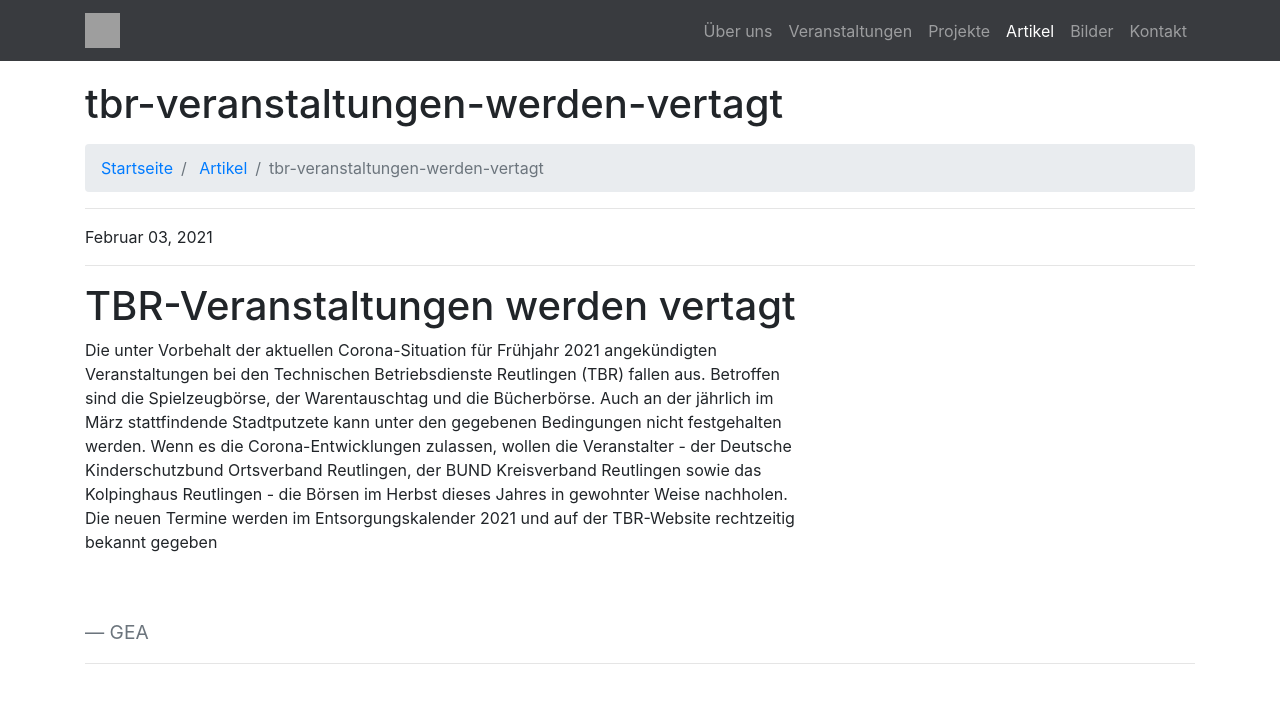
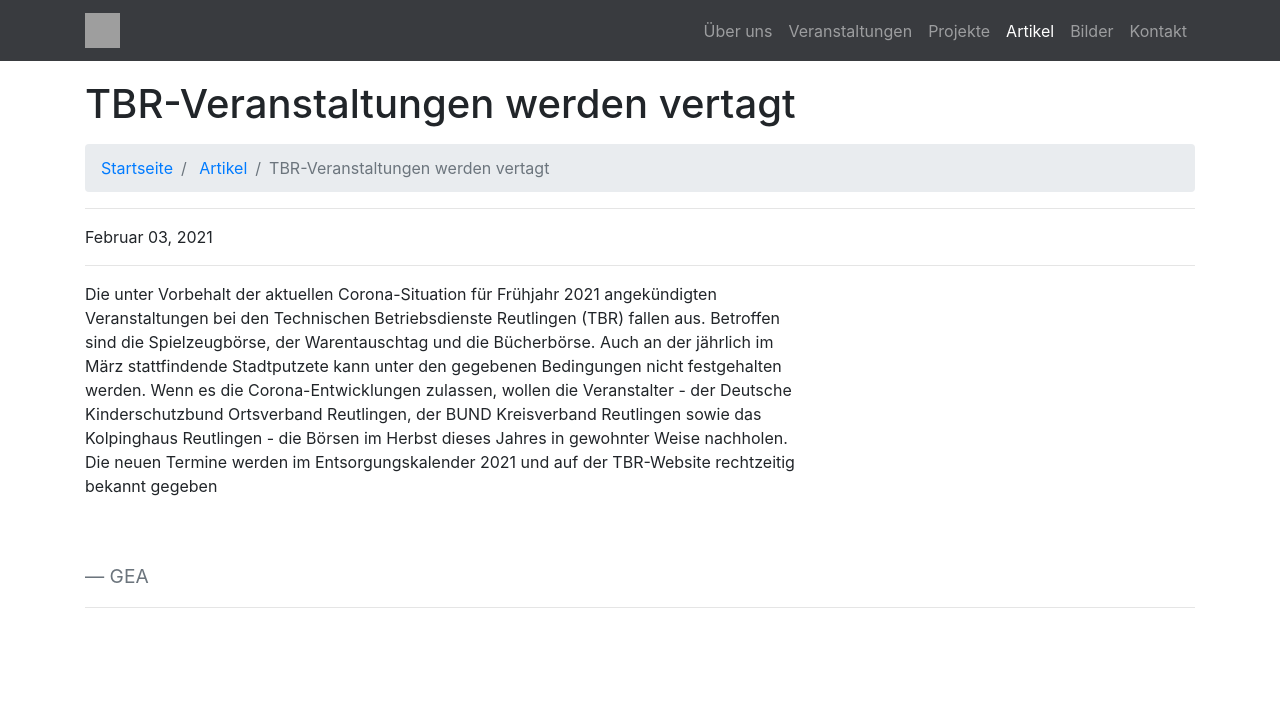
Before and after one commit to kolpinghaus-reutlingen/kolpinghaus-reutlingen.de, a Jekyll site: the page built from _artikel/2021-02-03-tbr-veranstaltungen-werden-vertagt.md, in a window 1280 px wide and 900 px high. Shown: the top 703 px of the window. Built offline with Jekyll 4.4.1, drawn with Linux system fonts in a browser that asks for light colours; grey boxes are pictures that could not be loaded.

Commit message:
fix: title should be in yml

```diff
--- a/_artikel/2021-02-03-tbr-veranstaltungen-werden-vertagt.md
+++ b/_artikel/2021-02-03-tbr-veranstaltungen-werden-vertagt.md
@@ -1,12 +1,9 @@
 ---
-title: tbr-veranstaltungen-werden-vertagt
+title: TBR-Veranstaltungen werden vertagt
 date: 2021-02-03
 autor: GEA
 ---
 
 <!--mehr-->
 
-
-# TBR-Veranstaltungen werden vertagt
-
 Die unter Vorbehalt der aktuellen Corona-Situation für Frühjahr 2021 angekündigten Veranstaltungen bei den Technischen Betriebsdienste Reutlingen (TBR) fallen aus. Betroffen sind die Spielzeugbörse, der Warentauschtag und die Bücherbörse. Auch an der jährlich im März stattfindende Stadtputzete kann unter den gegebenen Bedingungen nicht festgehalten werden. Wenn es die Corona-Entwicklungen zulassen, wollen die Veranstalter - der Deutsche Kinderschutzbund Ortsverband Reutlingen, der BUND Kreisverband Reutlingen sowie das Kolpinghaus Reutlingen - die Börsen im Herbst dieses Jahres in gewohnter Weise nachholen. Die neuen Termine werden im Entsorgungskalender 2021 und auf der TBR-Website rechtzeitig bekannt gegeben
```
